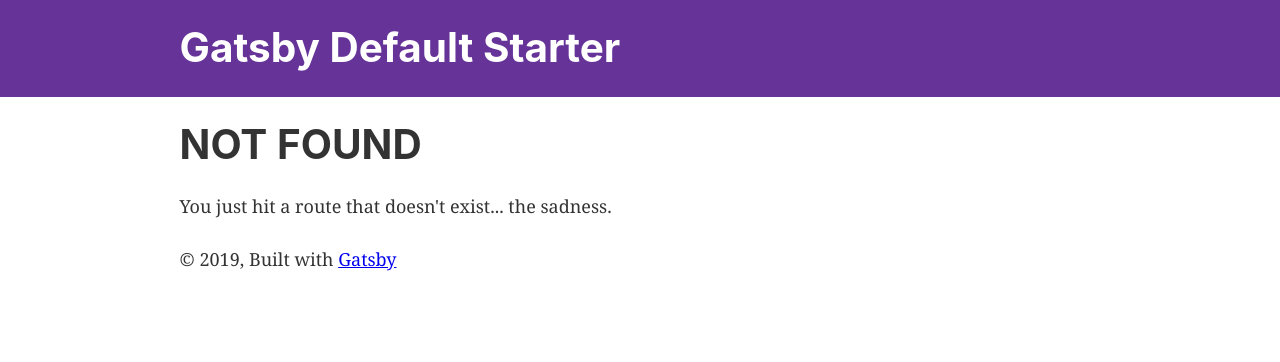
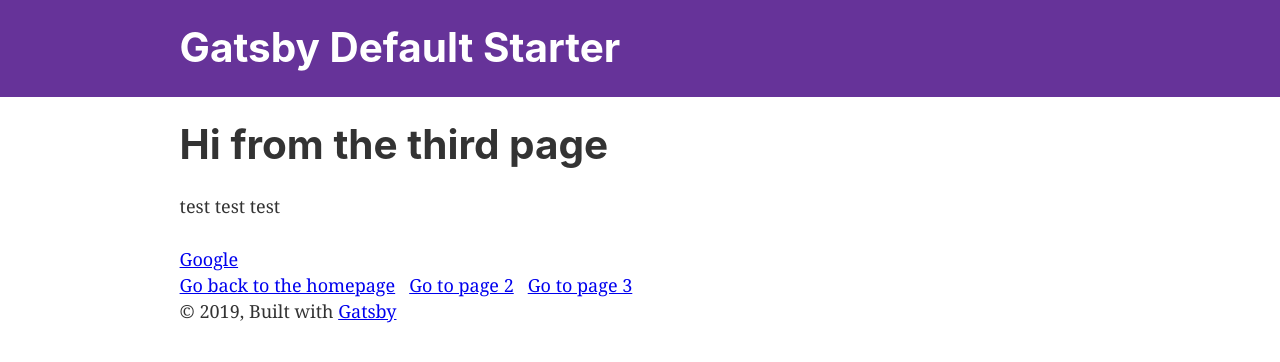
Before and after one commit to sjrdevelopment/gatsby-test, a Gatsby site: page /page-3 in a window 1280 px wide. Before the commit this address had no page. Built offline with nearby package versions, Linux system fonts and the light colour scheme; Gatsby itself is replaced by a stand-in of ours.

Commit message:
WIP adding css modules

```diff
--- /dev/null
+++ b/src/components/nav.js
@@ -0,0 +1,16 @@
+import React from "react"
+import { Link } from 'gatsby'
+
+import Styles from './nav.module.css'
+
+const Nav = () => {
+    return (
+        <nav>
+            <Link to="/" className={Styles.navItem}>Go back to the homepage</Link>
+            <Link to="/page-2/" className={Styles.navItem}>Go to page 2</Link>
+            <Link to="/page-3/" className={Styles.navItem}>Go to page 3</Link>
+        </nav>
+    )
+}
+
+export default Nav
--- /dev/null
+++ b/src/components/nav.module.css
@@ -0,0 +1,3 @@
+.navItem {
+    margin-right: 14px;
+}
--- a/src/pages/index.js
+++ b/src/pages/index.js
@@ -1,9 +1,9 @@
 import React from "react"
-import { Link } from "gatsby"
 
 import Layout from "../components/layout"
 import Image from "../components/image"
 import SEO from "../components/seo"
+import Nav from '../components/nav'
 
 const IndexPage = () => (
   <Layout>
@@ -14,7 +14,7 @@ const IndexPage = () => (
     <div style={{ maxWidth: `300px`, marginBottom: `1.45rem` }}>
       <Image />
     </div>
-    <Link to="/page-2/">Go to page 2</Link>
+    <Nav />
   </Layout>
 )
 
--- a/src/pages/page-2.js
+++ b/src/pages/page-2.js
@@ -1,15 +1,15 @@
 import React from "react"
-import { Link } from "gatsby"
 
 import Layout from "../components/layout"
 import SEO from "../components/seo"
+import Nav from '../components/nav'
 
 const SecondPage = () => (
   <Layout>
     <SEO title="Page two" />
     <h1>Hi from the second page</h1>
     <p>Welcome to page 2</p>
-    <Link to="/">Go back to the homepage</Link>
+    <Nav />
   </Layout>
 )
 
--- /dev/null
+++ b/src/pages/page-3.js
@@ -0,0 +1,17 @@
+import React from "react"
+
+import Layout from "../components/layout"
+import SEO from "../components/seo"
+import Nav from '../components/nav'
+
+const ThirdPage = () => (
+  <Layout>
+    <SEO title="Page three" />
+    <h1>Hi from the third page</h1>
+    <p>test test test</p>
+    <a href="http://www.google.com">Google</a>
+    <Nav />
+  </Layout>
+)
+
+export default ThirdPage
```
